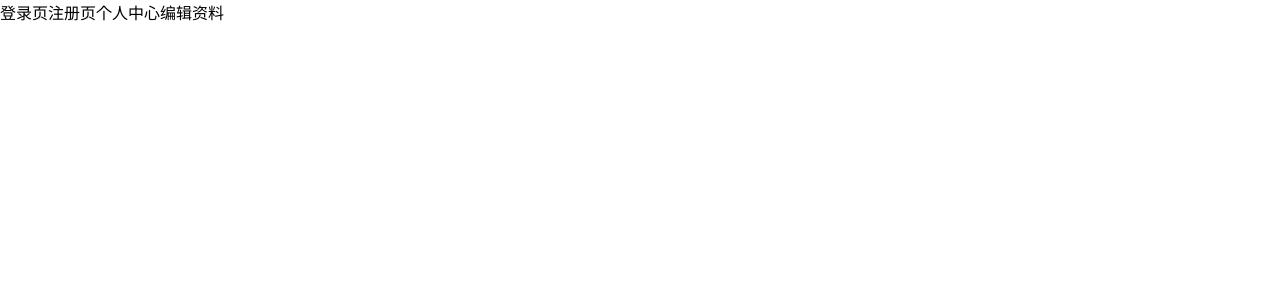
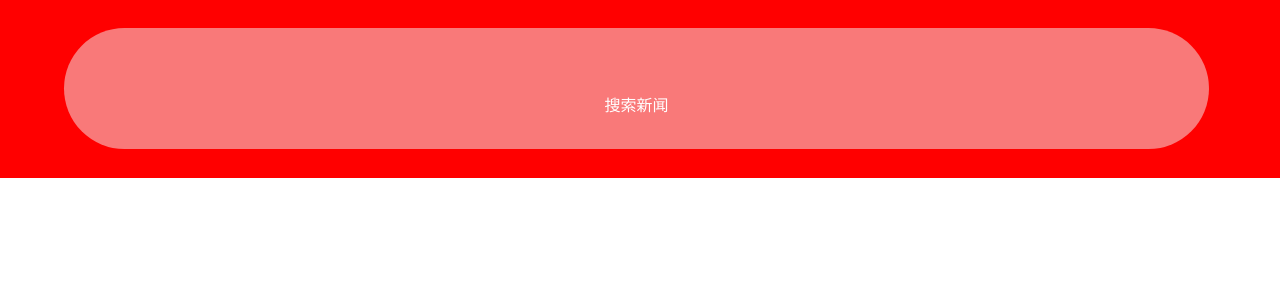
Before and after one commit to AllongC/newWork, a Vue app: page /text in a window 1280 px wide. Shown: the top 300 px of the page. Built offline with nearby package versions, Linux system fonts and the light colour scheme; a small style sheet from the web is missing.

Commit message:
29-主页头部组件封装

```diff
--- a/src/components/FoucsList.vue
+++ b/src/components/FoucsList.vue
@@ -27,36 +27,36 @@ export default {
 
 <style lang="less" scoped>
 .FocusList {
-  padding: 0px 14px;
+  padding: 0vw 3.889vw;
   display: flex;
-  height: 110px;
+  height: 30.556vw;
   justify-content: center;
   align-items: center;
   border-bottom: 1px solid #e4e4e4;
   img {
-    width: 40px;
-    height: 40px;
+    width: 11.111vw;
+    height: 11.111vw;
     border-radius: 50%;
-    margin-right: 10px;
+    margin-right: 2.778vw;
   }
   .ListInfo {
     flex: 1;
     .bloke {
-      margin-top: 6px;
-      font-size: 14px;
+      margin-top: 1.667vw;
+      font-size: 3.889vw;
       color: #888;
     }
     .title {
-      font-size: 16px;
+      font-size: 4.444vw;
       color: #333;
     }
   }
   button {
-    width: 70px;
-    height: 30px;
+    width: 19.444vw;
+    height: 8.333vw;
     border: none;
-    font-size: 12px;
-    border-radius: 15px;
+    font-size: 3.333vw;
+    border-radius: 4.167vw;
     color: #888;
   }
   .redBtn {
--- /dev/null
+++ b/src/components/HomeTop.vue
@@ -0,0 +1,46 @@
+<template>
+  <div class="HomeTop">
+    <span class="iconfont iconnew"></span>
+    <div class="search">
+      <span class="iconfont iconsearch"></span>
+      搜索新闻
+    </div>
+    <span class="iconfont iconwode"></span>
+  </div>
+</template>
+
+<script>
+export default {};
+</script>
+
+<style lang="less" scoped>
+.HomeTop {
+  display: flex;
+  justify-content: center;
+  align-items: center;
+  height: 13.889vw;
+  background-color: #ff0000;
+  color: #fff;
+  padding: 0vw 2.778vw;
+  .iconnew {
+    font-size: 15vw;
+  }
+  .iconwode {
+    font-size: 8.889vw;
+    opacity: 0.5;
+  }
+  .search {
+    margin: 0vw 2.778vw 0vw 2.222vw;
+    width: 58.333vw;
+    height: 9.444vw;
+    line-height: 9.444vw;
+    flex: 1;
+    text-align: center;
+    background-color: #f97979;
+    border-radius: 5.278vw;
+    .iconsearch {
+      font-size: 5vw;
+    }
+  }
+}
+</style>
--- a/src/views/Home.vue
+++ b/src/views/Home.vue
@@ -1,15 +1,16 @@
 <template>
   <div>
-    <router-link to="/login">登录页</router-link>
-    <router-link to="/register">注册页</router-link>
-    <router-link to="/center">个人中心</router-link>
-    <router-link to="/edit">编辑资料</router-link>
-    <router-view></router-view>
+    <HomeTop />
   </div>
 </template>
 
 <script>
-export default {};
+import HomeTop from "@/components/HomeTop";
+export default {
+  components: {
+    HomeTop
+  }
+};
 </script>
 
 <style lang="less" scoped>
```
